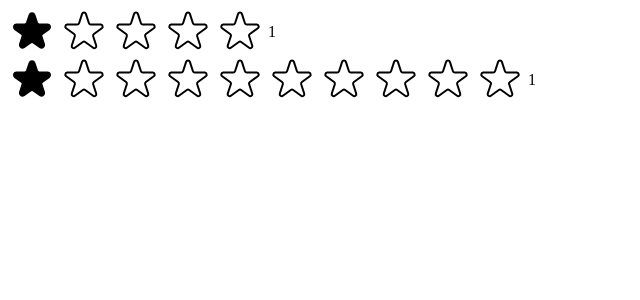
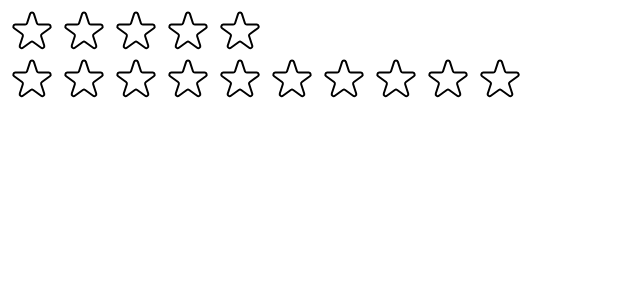
Before and after one commit to nidal1/usepopcorn, a React (Create React App) app: page / in a window 1280 px wide. Shown: the top 300 px of the page, without its empty margins (0-640 px from the left). Built offline with nearby package versions, Linux system fonts and the light colour scheme.

Commit message:
handling hover events

```diff
--- a/src/StarRating.js
+++ b/src/StarRating.js
@@ -1,7 +1,8 @@
 import React, { useState } from 'react';
 
 export default function StarRating({ maxRating = 5 }) {
-  const [rating, setRating] = useState(1);
+  const [rating, setRating] = useState(0);
+  const [tmpRating, setTmpRating] = useState(0);
 
   function handleRating(rating) {
     setRating(rating);
@@ -25,7 +26,9 @@ export default function StarRating({ maxRating = 5 }) {
           <Start
             key={i}
             onRate={() => handleRating(i + 1)}
-            full={rating >= i + 1}
+            onHoverIn={() => setTmpRating(i + 1)}
+            onHoverOut={() => setTmpRating(0)}
+            full={tmpRating ? tmpRating >= i + 1 : rating >= i + 1}
           />
         ))}
         <p
@@ -34,17 +37,19 @@ export default function StarRating({ maxRating = 5 }) {
             margin: 0,
           }}
         >
-          {rating || ''}
+          {tmpRating || rating || ''}
         </p>
       </div>
     </div>
   );
 }
 
-function Start({ onRate, full }) {
+function Start({ onRate, full, onHoverIn, onHoverOut }) {
   return (
     <span
       onClick={onRate}
+      onMouseEnter={onHoverIn}
+      onMouseLeave={onHoverOut}
       role="button"
       style={{
         width: '48px',
```
